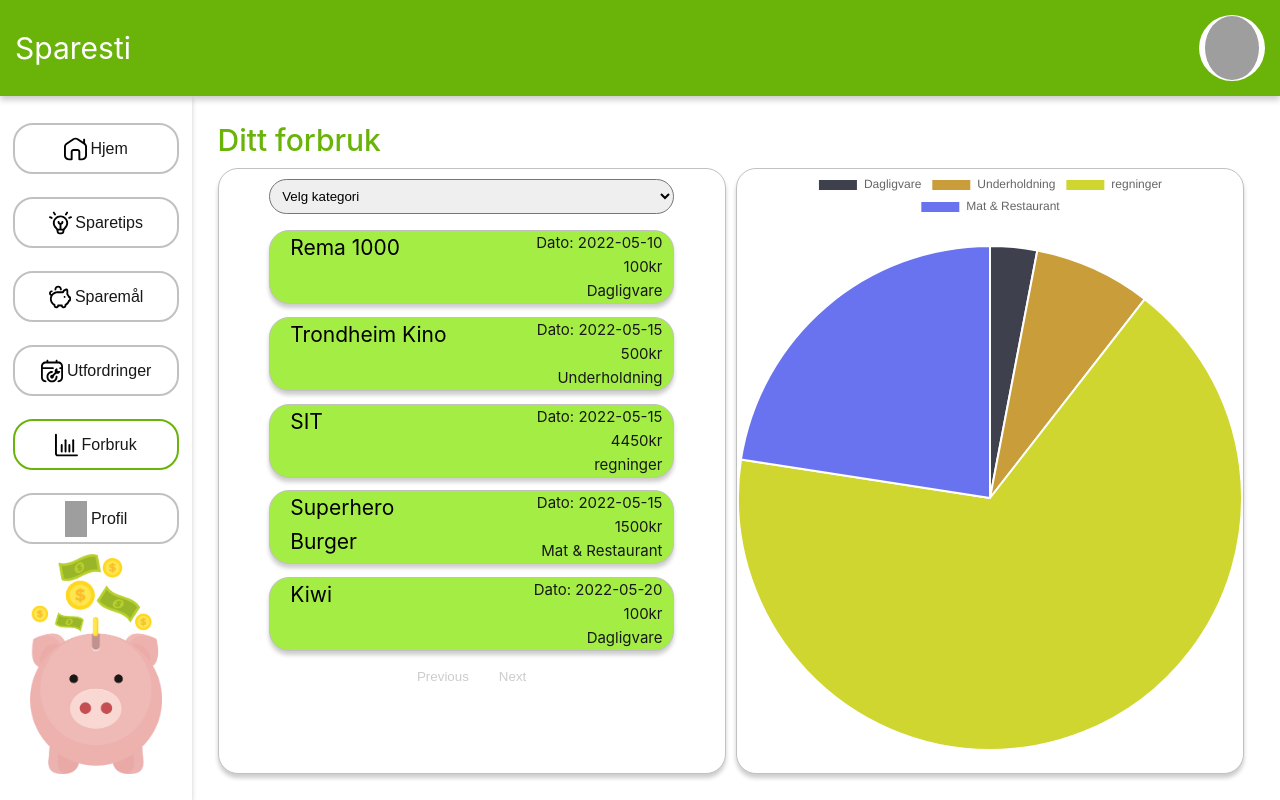
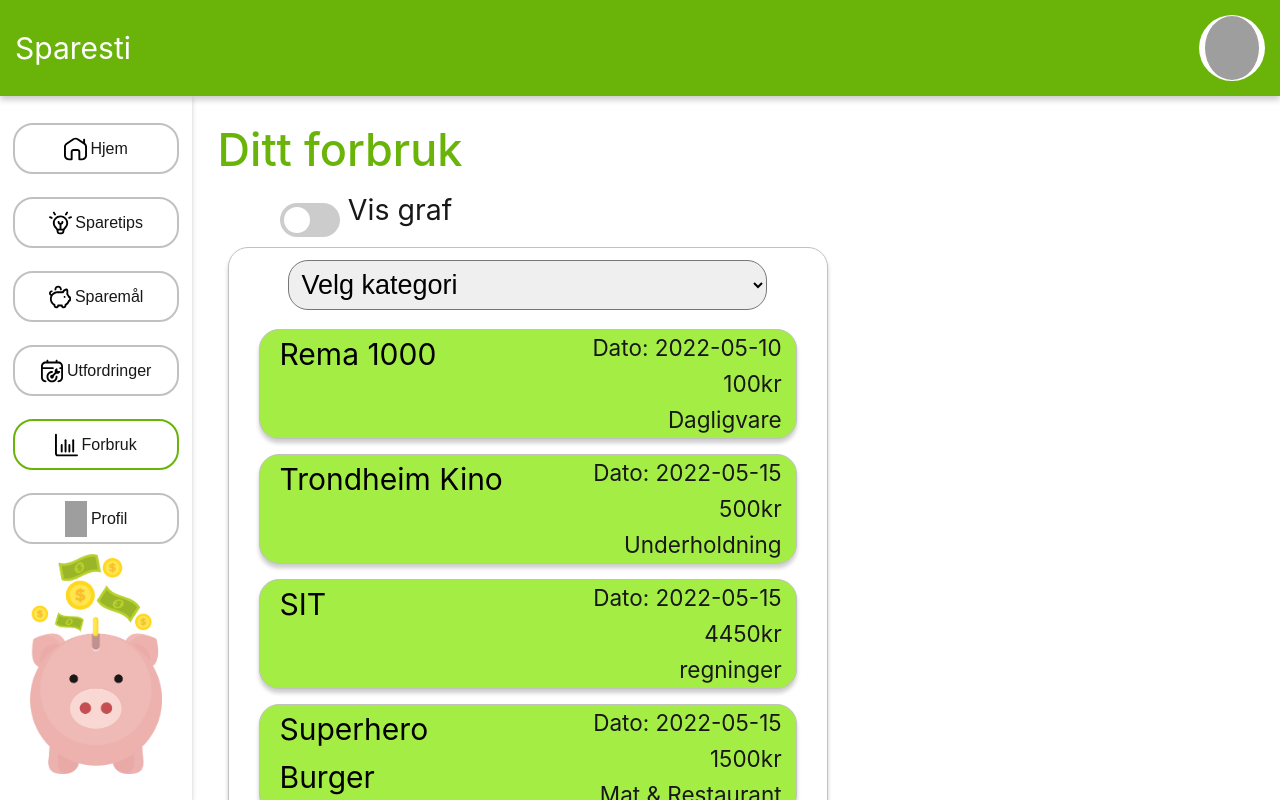
Before and after one commit to jensmjahle/Sparesti-frontend, a Vue app: page /homepage/economy in a window 1280 px wide. Built offline with nearby package versions, Linux system fonts and the light colour scheme; grey boxes are pictures that could not be loaded.

Commit message:
Fixed media screen max width

```diff
--- a/src/components/economy/TransactionComponent.vue
+++ b/src/components/economy/TransactionComponent.vue
@@ -93,7 +93,7 @@ const toggleExpand = () => {
 }
 
 
-@media screen and (max-width: 600px) {
+@media screen and (max-width: 1300px) {
   .component {
     width: 90% ;
     height: 10%;
--- a/src/views/HomePage/EconomyView.vue
+++ b/src/views/HomePage/EconomyView.vue
@@ -286,10 +286,10 @@ h2 {
 }
 
 
-@media screen and (max-width: 600px) {
+@media screen and (max-width: 1300px) {
   .box {
     width: 100%;
-    min-height: 510px;
+    min-height: 580px;
     margin:10px /* Adjust margin for smaller screens */
   }
 
```
